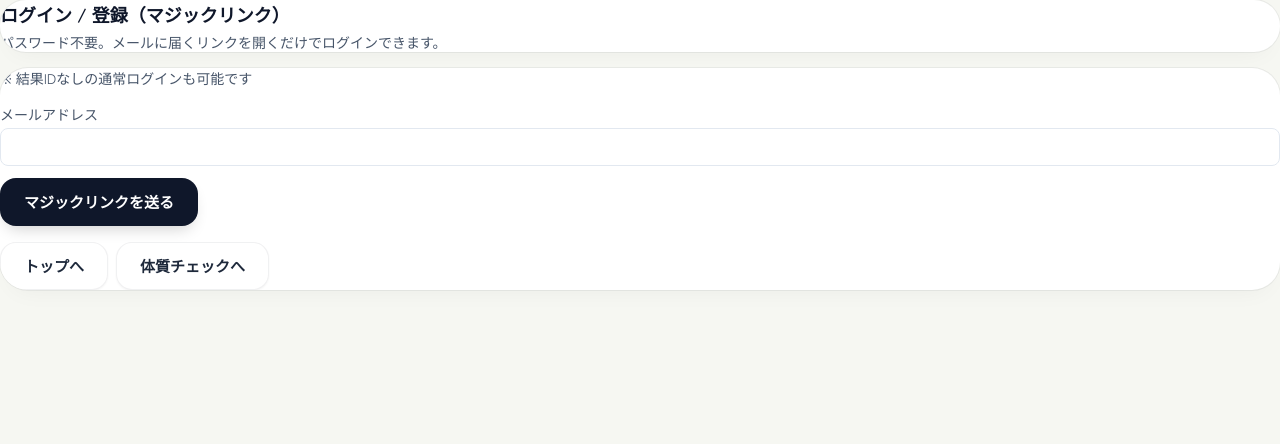
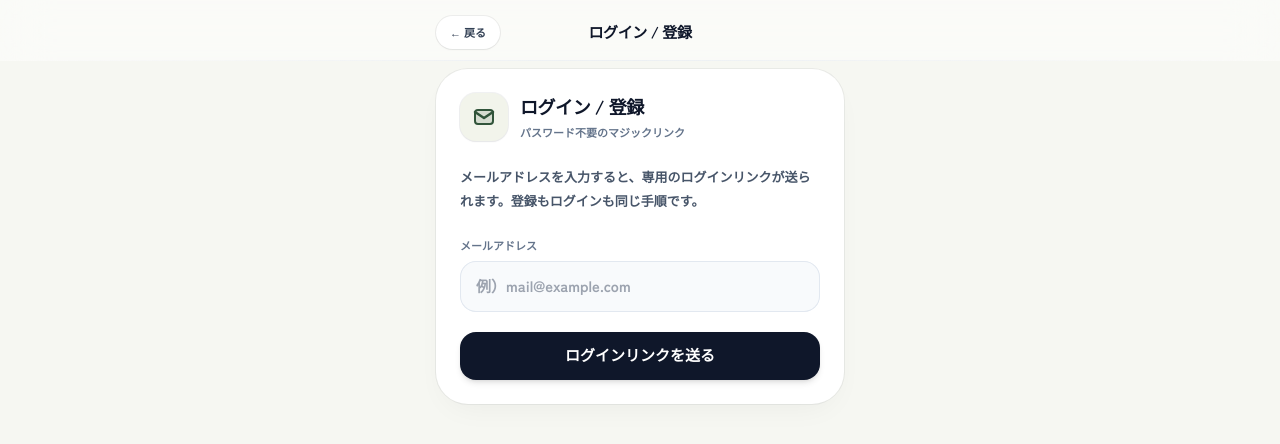
Before and after one commit to totonoucare/totonoucare-webapp, a Next.js app: page /signup in a window 1280 px wide. Shown: the top 444 px of the page. Built offline with nearby package versions, Linux system fonts and the light colour scheme; no server answers.

Commit message:
Update SignupClient.js

```diff
--- a/app/signup/SignupClient.js
+++ b/app/signup/SignupClient.js
@@ -1,10 +1,21 @@
+// app/signup/SignupClient.js
 "use client";
 
 import { useEffect, useMemo, useState } from "react";
 import { useRouter, useSearchParams } from "next/navigation";
 import { supabase } from "@/lib/supabaseClient";
-import Card from "@/components/ui/Card";
+import AppShell, { Module } from "@/components/layout/AppShell";
 import Button from "@/components/ui/Button";
+
+function IconMail() {
+  return (
+    <svg viewBox="0 0 24 24" className="h-6 w-6" fill="none" stroke="currentColor" strokeWidth="2" strokeLinecap="round" strokeLinejoin="round">
+      <rect x="3" y="5" width="18" height="14" rx="3" fill="currentColor" fillOpacity="0.15" stroke="none" />
+      <rect x="3" y="5" width="18" height="14" rx="3" />
+      <path d="M3 7l9 6 9-6" strokeWidth="2.5" />
+    </svg>
+  );
+}
 
 export default function SignupClient() {
   const router = useRouter();
@@ -23,12 +34,14 @@ export default function SignupClient() {
   const [email, setEmail] = useState("");
   const [status, setStatus] = useState({ state: "idle", message: "" });
   const [session, setSession] = useState(null);
+  const [loadingSession, setLoadingSession] = useState(true);
 
   useEffect(() => {
     (async () => {
       if (!supabase) return;
       const { data } = await supabase.auth.getSession();
       setSession(data.session || null);
+      setLoadingSession(false);
 
       const { data: sub } = supabase.auth.onAuthStateChange((_ev, s) => {
         setSession(s || null);
@@ -40,19 +53,18 @@ export default function SignupClient() {
 
   async function handleSendLink(e) {
     e.preventDefault();
-    setStatus({ state: "loading", message: "送信中…" });
+    setStatus({ state: "loading", message: "ログインリンクを送信しています…" });
 
     if (!supabase) {
       setStatus({
         state: "error",
-        message: "Supabaseが初期化できていません（環境変数が反映されてない可能性）。",
+        message: "システムエラー（環境変数が反映されてない可能性があります）。",
       });
       return;
     }
 
     try {
       const origin = window.location.origin;
-
       const cb = new URL(`${origin}/auth/callback`);
       cb.searchParams.set("next", params.nextPath);
       if (params.resultId) cb.searchParams.set("result", params.resultId);
@@ -65,14 +77,13 @@ export default function SignupClient() {
 
       setStatus({
         state: "sent",
-        message:
-          "マジックリンクを送信しました。受信メールのリンクを開いてログインしてください（迷惑メールも確認）。",
+        message: "メールを送信しました！\n受信箱（迷惑メールフォルダ含む）のリンクを開いてログインしてください。",
       });
     } catch (err) {
       console.error(err);
       setStatus({
         state: "error",
-        message: "送信に失敗しました: " + (err?.message || JSON.stringify(err)),
+        message: "送信に失敗しました: " + (err?.message || "時間を置いて再度お試しください。"),
       });
     }
   }
@@ -81,7 +92,7 @@ export default function SignupClient() {
     if (!params.resultId) return true;
 
     try {
-      setStatus({ state: "loading", message: "結果を保存中…" });
+      setStatus({ state: "loading", message: "結果をアカウントに保存しています…" });
 
       const { data } = await supabase.auth.getSession();
       const token = data?.session?.access_token;
@@ -118,83 +129,117 @@ export default function SignupClient() {
     window.location.href = "/";
   }
 
+  if (loadingSession) return null;
+
   return (
-    <div className="space-y-4">
-      <Card>
-        <h1 className="text-lg font-semibold">ログイン / 登録（マジックリンク）</h1>
-        <p className="mt-1 text-sm text-slate-600">
-          パスワード不要。メールに届くリンクを開くだけでログインできます。
-        </p>
-      </Card>
+    <AppShell
+      title="ログイン / 登録"
+      noTabs={true}
+      headerLeft={
+        <button
+          type="button"
+          onClick={() => router.back()}
+          className="inline-flex items-center gap-2 rounded-full bg-white px-3.5 py-2 text-[11px] font-extrabold text-slate-700 shadow-sm ring-1 ring-[var(--ring)] active:scale-[0.99]"
+        >
+          ← 戻る
+        </button>
+      }
+    >
+      <Module className="p-6">
+        <div className="flex items-center gap-3 mb-6">
+          <div className="grid h-12 w-12 place-items-center rounded-[16px] bg-[color-mix(in_srgb,var(--mint),white_40%)] text-[var(--accent-ink)] ring-1 ring-[var(--ring)] shadow-sm">
+            <IconMail />
+          </div>
+          <div>
+            <div className="text-[18px] font-black tracking-tight text-slate-900">
+              ログイン / 登録
+            </div>
+            <div className="mt-1 text-[11px] font-extrabold text-slate-500">
+              パスワード不要のマジックリンク
+            </div>
+          </div>
+        </div>
 
         {session ? (
-        <Card>
-          <div className="text-sm text-slate-600">すでにログイン中</div>
-          <div className="mt-1 font-medium">{session.user?.email}</div>
+          <div className="space-y-4">
+            <div className="rounded-[24px] bg-slate-50 p-5 ring-1 ring-inset ring-[var(--ring)] text-center">
+              <div className="text-[13px] font-bold text-slate-600">現在ログイン中のアカウント</div>
+              <div className="mt-1.5 text-[16px] font-black text-slate-900">{session.user?.email}</div>
+            </div>
 
             {params.resultId ? (
-            <div className="mt-3 rounded-xl border bg-slate-50 px-3 py-2 text-xs text-slate-600">
-              引き継ぐ結果ID：<span className="font-mono break-all">{params.resultId}</span>
+              <div className="rounded-[16px] bg-[color-mix(in_srgb,var(--mint),white_70%)] p-4 ring-1 ring-inset ring-[var(--ring)]">
+                <div className="text-[11px] font-extrabold text-slate-600">引き継ぎ予定のデータ</div>
+                <div className="mt-1 font-mono text-[10px] break-all text-slate-500">{params.resultId}</div>
               </div>
             ) : null}
 
-          <div className="mt-4 flex gap-2">
-            <Button onClick={goNext} disabled={status.state === "loading"}>
-              {status.state === "loading" ? "処理中…" : "続きへ"}
+            <div className="mt-6 flex flex-col gap-3">
+              <Button onClick={goNext} disabled={status.state === "loading"} className="w-full shadow-md py-3.5">
+                {status.state === "loading" ? "処理中…" : "このままアプリへ進む"}
               </Button>
-            <Button variant="secondary" onClick={logout}>
-              ログアウト
+              <Button variant="secondary" onClick={logout} className="w-full bg-white shadow-sm py-3.5">
+                別のアカウントにする（ログアウト）
               </Button>
             </div>
 
             {status.message ? (
-            <div className="mt-3 text-sm text-slate-600">{status.message}</div>
+              <div className="mt-4 rounded-[16px] bg-rose-50 px-4 py-3 text-[12px] font-bold text-rose-700 ring-1 ring-inset ring-rose-200">
+                {status.message}
+              </div>
             ) : null}
-        </Card>
-      ) : (
-        <Card>
-          {params.resultId ? (
-            <div className="text-sm">
-              <div className="text-slate-600">引き継ぐ結果ID</div>
-              <div className="mt-1 font-mono text-xs break-all">{params.resultId}</div>
           </div>
         ) : (
-            <div className="text-sm text-slate-600">※ 結果IDなしの通常ログインも可能です</div>
-          )}
+          <div className="space-y-4">
+            <div className="text-[13px] font-bold leading-6 text-slate-600 mb-6">
+              メールアドレスを入力すると、専用のログインリンクが送られます。登録もログインも同じ手順です。
+            </div>
 
-          <form onSubmit={handleSendLink} className="mt-4 space-y-3">
+            {params.resultId ? (
+              <div className="rounded-[16px] bg-[color-mix(in_srgb,var(--mint),white_70%)] p-4 ring-1 ring-inset ring-[var(--ring)] mb-6">
+                <div className="flex items-center gap-2 text-[12px] font-extrabold text-[var(--accent-ink)]">
+                  <svg viewBox="0 0 24 24" fill="none" className="h-4 w-4" stroke="currentColor" strokeWidth="2.5" strokeLinecap="round" strokeLinejoin="round"><path d="M20 6L9 17l-5-5" /></svg>
+                  ログイン後、体質チェックの結果が保存されます
+                </div>
+              </div>
+            ) : null}
+
+            <form onSubmit={handleSendLink} className="space-y-5">
               <div>
-              <div className="text-sm text-slate-600">メールアドレス</div>
+                <label className="block text-[11px] font-extrabold text-slate-500 mb-2">
+                  メールアドレス
+                </label>
                 <input
-                className="mt-1 w-full rounded-lg border border-slate-200 px-3 py-2 text-sm"
+                  className="w-full rounded-[16px] bg-slate-50 px-4 py-3.5 text-[15px] font-bold text-slate-900 outline-none ring-1 ring-inset ring-slate-200 transition-all focus:bg-white focus:ring-2 focus:ring-[var(--accent)]"
                   value={email}
                   onChange={(e) => setEmail(e.target.value)}
                   required
+                  placeholder="例）mail@example.com"
                   disabled={status.state === "loading" || status.state === "sent"}
                   inputMode="email"
                   autoComplete="email"
                 />
               </div>
 
-            <Button type="submit" disabled={status.state === "loading" || status.state === "sent"}>
-              マジックリンクを送る
+              <Button
+                type="submit"
+                disabled={status.state === "loading" || status.state === "sent"}
+                className="w-full shadow-md py-3.5"
+              >
+                {status.state === "loading" ? "送信中…" : "ログインリンクを送る"}
               </Button>
+            </form>
 
             {status.message ? (
-              <div className="text-sm text-slate-600">{status.message}</div>
+              <div className={`mt-5 rounded-[16px] px-4 py-3 text-[13px] font-bold leading-6 ring-1 ring-inset ${
+                status.state === "sent" ? "bg-emerald-50 text-emerald-800 ring-emerald-200" : "bg-rose-50 text-rose-800 ring-rose-200"
+              }`}>
+                {status.state === "sent" ? "📩 " : "⚠️ "}{status.message}
+              </div>
             ) : null}
-          </form>
-
-          <div className="mt-4 flex gap-2">
-            <Button variant="secondary" onClick={() => (window.location.href = "/")}>
-              トップへ
-            </Button>
-            <Button variant="secondary" onClick={() => (window.location.href = "/check")}>
-              体質チェックへ
-            </Button>
           </div>
-        </Card>
         )}
-    </div>
+      </Module>
+    </AppShell>
   );
 }
```
Lines whose indentation alone changed are shown as unchanged.
